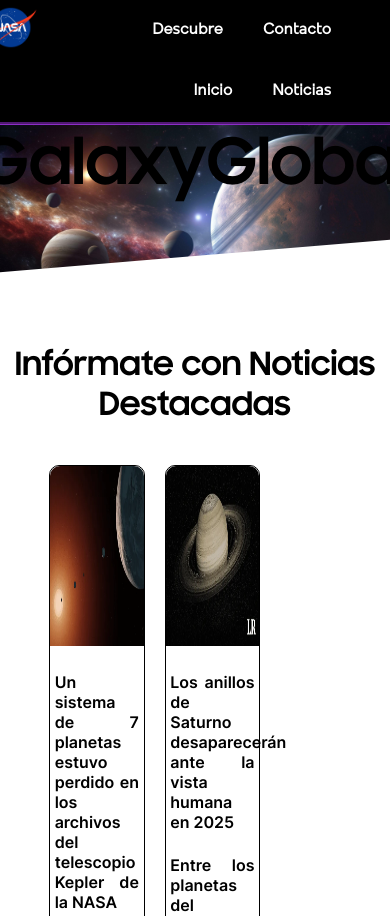
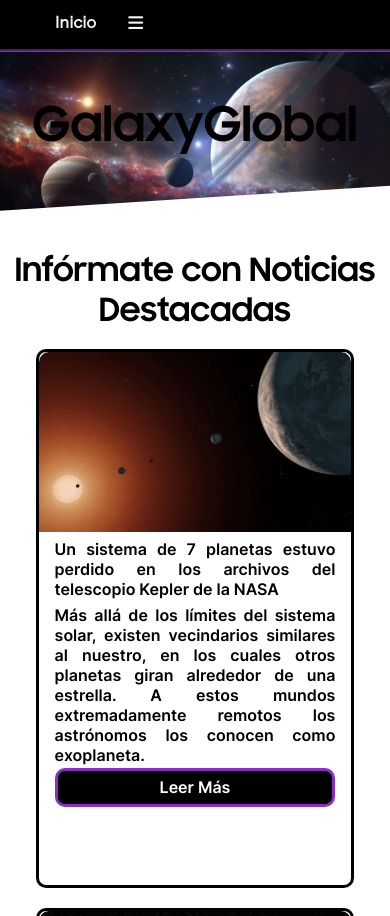
Before and after one commit to SantiiMorales/GalaxyGlobal, a plain HTML site: page main.html in a window 390 px wide. Shown: the top 916 px of the page. Drawn offline with Linux system fonts and the light colour scheme.

Commit message:
#2 commit, implementacion de media queries para que sea responsive

```diff
--- a/Js/index.js
+++ b/Js/index.js
@@ -21,3 +21,12 @@
     distance:'-80px',
     delay: 800
 })
+
+function myFunction() {
+    var x = document.getElementById("myTopnav");
+    if (x.className === "topnav") {
+      x.className += " responsive";
+    } else {
+      x.className = "topnav";
+    }
+  }
--- a/css/main.css
+++ b/css/main.css
@@ -11,11 +11,14 @@
 	src: url(/Fuentes/Inter-SemiBold.ttf);
 }
 
-
+*{
+	padding: 0;
+	margin: 0;
+}
 
 body{
 	scroll-behavior: smooth;
-    margin: 0;
+
 	color:#000 ;
 }
 
@@ -35,6 +38,7 @@
     padding-left: 10%;
     padding-right: 10%;
     font-weight: bold;
+	position: static;
 }
 
 .flotador-izquierdo{
@@ -42,12 +46,16 @@
 	position: relative;
 	z-index: 1;
 	font-family: 'personal';
+	display: flex;
+    align-items: center;
 }
 
 .flotador-derecho{
     float: right;
 	position: relative;
 	z-index: 1;
+	display: flex;
+    align-items: center;
 }
 
 .TituloImg{
@@ -55,69 +63,55 @@
 	text-align: center;
 	color: white;
 	clip-path: polygon(0 0, 100% 0, 100% 74%, 0 84%);
-
+	width: 100%;
 }
 .Titulo{
 	position: absolute;
-	margin: auto;
 	top: 50%;
 	left: 50%;
-	position: absolute;
 	transform: translate(-50%, -50%);
-	font-size: 32px;
+	font-size: 3.1em;
 	font-weight: bold;
 	color: #000;
 	font-family: 'Samsung';
-}
-nav ul{
-    list-style: none;
-    margin: 0;
+	display: flex;
+	padding: 1% 5%;
+	text-align: center;
+	justify-content: center;
 }
 
-nav ul a{
-    text-decoration: none;
-    color: white;
-}
-nav li{
-    padding: 21px 20px 21px;
-	border-radius: 10px;
-	&:before {
-        content: '';
-        position: absolute;
-        top: 0;
-        left: 0;
-        width: 100%;
-        height: 100%;
-        border-bottom: 2px solid  #8C2DC6;
-        transform: scaleY(2);
-        opacity: 0;
-        transition: .5s;
-      }
-      &:after {
-        content: '';
-        position: absolute;
-        top: 2px;
-        left: 0;
-        width: 100%;
-        height: 100%;
-        background-color:  #8C2DC6;
-        transform: scale(0);
-        opacity: 0;
-        transition: .3s;
-        z-index: -1;
-      }
-      &:hover {
-        color: #fff;
-        &:before {
-          transform: scaleY(1);
-          opacity: 1;
-        }
-        &:after {
-          transform: scaleY(1);
-          opacity: 1;
-        }
-	}
-}
+.topnav {
+	background-color: #000000;
+	overflow: hidden;
+	position: static;
+  }
+
+  /* Style the links inside the navigation bar */
+  .topnav a {
+	float: left;
+	display: block;
+	color: #f2f2f2;
+	text-align: center;
+	padding: 14px 16px;
+	text-decoration: none;
+	font-size: 17px;
+	position: static;
+  }
+
+  /* Change the color of links on hover */
+  .topnav a:hover {
+	background-color: #8C2DC6;
+	color: black;
+  }
+
+  /* Add an active class to highlight the current page */
+
+
+  /* Hide the link that should open and close the topnav on small screens */
+  .topnav .icon {
+	display: none;
+  }
+
 
 
 
@@ -142,7 +136,7 @@
 .noticia-individual{
 	width: 30%;
 	height: 530px;
-	border: 1px solid black;
+	border: 3px solid black;
 	border-radius: 10px;
 	margin: 10px;
 	text-align: justify;
@@ -397,3 +391,113 @@
 	color: white;
 	font-family: 'Inter';
 }
+
+@media (max-width: 768px) {
+    nav ul {
+        flex-direction: column;
+    }
+
+	.Titulo {
+		font-size: 2em; /* Tamaño de fuente más pequeño */
+		width: auto; /* Ancho automático para adaptarse al contenedor */
+		padding: 1% 2%; /* Padding ajustado */
+    }
+
+    header .flotador-izquierdo, header .flotador-derecho {
+        flex-direction: column;
+    }
+
+    header .flotador-izquierdo {
+        margin-bottom: 10px;
+    }
+
+    .seccion-noticias {
+        display: flex;
+        flex-direction: column;
+        align-items: center;
+    }
+
+    .noticia-individual {
+        width: 80%;
+        margin-bottom: 20px;
+    }
+}
+
+/* Para pantallas pequeñas (móviles) */
+@media (max-width: 480px) {
+    header .flotador-izquierdo, header .flotador-derecho {
+        align-items: flex-start;
+        text-align: justify;
+    }
+
+
+
+	.Titulo {
+		font-size: 1.5em; /* Tamaño de fuente ajustado */
+		padding: 1% 6%; /* Padding ajustado */
+		width: 100%;
+		max-width: 480px;
+    }
+
+    .seccion-noticias {
+        flex-direction: column;
+    }
+
+    .noticia-individual {
+        width: 100%;
+        margin-bottom: 10px;
+    }
+
+    .contenedor-contacto {
+        height: auto; /* Altura automática para adaptarse al contenido */
+        padding: 20px; /* Padding para no tocar los bordes de la pantalla */
+    }
+
+    .form-content {
+        width: 100%; /* Ancho completo para aprovechar el espacio */
+        padding: 40px 20px; /* Padding reducido */
+        border-radius: 15px; /* Radio de borde reducido */
+    }
+
+    .form-content h1 {
+        font-size: 24px; /* Tamaño de fuente reducido */
+        margin-bottom: 40px; /* Espacio inferior reducido */
+    }
+
+    .input-field {
+        margin: 10px 0; /* Espacio entre campos reducido */
+    }
+
+    .input-group {
+        height: auto; /* Altura automática para adaptarse al contenido */
+    }
+
+    .btn-field button {
+        flex-basis: auto; /* Base flexible para ajustarse al contenedor */
+        width: 100%; /* Ancho completo para aprovechar el espacio */
+        margin-bottom: 10px; /* Espacio inferior para separar del siguiente elemento */
+    }
+}
+
+@media screen and (max-width: 600px) {
+	.topnav a:not(:first-child) {display: none;}
+	.topnav a.icon {
+	  float: right;
+	  display: block;
+	}
+  }
+
+  /* The "responsive" class is added to the topnav with JavaScript when the user clicks on the icon. This class makes the topnav look good on small screens (display the links vertically instead of horizontally) */
+  @media screen and (max-width: 600px) {
+	.topnav.responsive {position: relative;}
+	.topnav.responsive a.icon {
+	  position: absolute;
+	  right: 0;
+	  top: 0;
+	}
+	.topnav.responsive a {
+	  float: none;
+	  display: block;
+	  text-align: left;
+	}
+  }
--- a/main.html
+++ b/main.html
@@ -3,31 +3,28 @@
 <head>
     <meta charset="UTF-8">
     <meta name="viewport" content="width=device-width, initial-scale=1.0">
-    <link rel="stylesheet" href="/css/main.css">
+    <link rel="stylesheet" href="./css/main.css">
 	<link rel="stylesheet" href="https://cdnjs.cloudflare.com/ajax/libs/font-awesome/6.5.2/css/all.min.css" integrity="sha512-SnH5WK+bZxgPHs44uWIX+LLJAJ9/2PkPKZ5QiAj6Ta86w+fsb2TkcmfRyVX3pBnMFcV7oQPJkl9QevSCWr3W6A==" crossorigin="anonymous" referrerpolicy="no-referrer" />
 	<script src="/Js/scrollreveal.js"></script>
     <title>GalaxyGlobal</title>
 </head>
 <body>
     <header class="flotador-izquierdo">
-        <div class="flotador-izquierdo">
-            <a href=""http://localhost/html-y-css/clase5/05.- Menú del Sitio Web.html"">
-            <img src="/img/logo_2.png" class="logo"></a>
-        </div>
-        <div class="flotador-derecho">
-            <nav>
-                <ul>
-                    <a href="#contacto" class="flotador-derecho"><li>Contacto</li></a>
-					<a href="#descubre" class="flotador-derecho"><li>Descubre</li></a>
-					<a href="#noticias" class="flotador-derecho"><li>Noticias</li></a>
-					<a href="#inicio" class="flotador-derecho"><li>Inicio</li></a>
-                </ul>
-            </nav>
-        </div>
+        <div class="topnav" id="myTopnav">
+			<a href="#inicio" class="active">Inicio</a>
+			<a href="#contacto">Contacto</a>
+			<a href="#descubre">Descubre</a>
+			<a href="#noticias">Noticias</a>
+			<a href="javascript:void(0);" class="icon" onclick="myFunction()">
+			  <i class="fa fa-bars"></i>
+			</a>
+		  </div>
     </header>
 	<div class="TituloImg">
-        <img src="/img/banner_1.jpg" width="100%" >
-		<div class="Titulo"><h1>GalaxyGlobal</h1></div>
+        <img src="./img/banner_1.jpg" width="100%" >
+		<div class="Titulo">
+			<h1>GalaxyGlobal</h1>
+		</div>
 	</div>
 
 
@@ -38,37 +35,37 @@
 		</div>
 		<div class="seccion-noticias">
 			<div class="noticia-individual">
-				<img src="/noticias/1.png" class="imagen-noticia">
+				<img src="./noticias/1.png" class="imagen-noticia">
 				<h4 class="titulo-noticia">Un sistema de 7 planetas estuvo perdido en los archivos del telescopio Kepler de la NASA</h4>
 				<p class="resumen-noticia">Más allá de los límites del sistema solar, existen vecindarios similares al nuestro, en los cuales otros planetas giran alrededor de una estrella. A estos mundos extremadamente remotos los astrónomos los conocen como exoplaneta.</p>
 				<a href="https://larepublica.pe/ciencia/2023/11/07/kepler385-el-sistema-de-7-planetas-que-estuvo-perdido-en-los-archivos-del-telescopio-kepler-de-la-nasa-304647" class="boton-noticia">Leer Más</a>
 			</div>
 			<div class="noticia-individual">
-				<img src="/noticias/2.png" class="imagen-noticia">
+				<img src="./noticias/2.png" class="imagen-noticia">
 				<h4 class="titulo-noticia">Los anillos de Saturno desaparecerán ante la vista humana en 2025</h4>
 				<p class="resumen-noticia">Entre los planetas del sistema solar, Saturno resalta por sus anillos. Si bien es posible olvidar su ubicación o su tamaño, pensar en los aros que giran alrededor de este planeta es inevitable con solo leer su nombre. Sin embargo, esta famosa característica no siempre es visible.</p>
 				<a href="https://larepublica.pe/ciencia/2023/11/06/los-anillos-de-saturno-desapareceran-ante-la-vista-humana-en-2025-conoce-cuando-y-por-que-291414" class="boton-noticia">Leer Más</a>
 			</div>
 			<div class="noticia-individual">
-				<img src="/noticias/3.png" class="imagen-noticia">
+				<img src="./noticias/3.png" class="imagen-noticia">
 				<h4 class="titulo-noticia">La increíble imagen de la Tierra tomada desde el espacio durante el último eclipse solar </h4>
 				<p class="resumen-noticia">Un eclipse solar anular fue visible desde distintas partes del continente americano, el último 14 de octubre. Mientras que en Estados Unidos el evento se disfrutó en su 100 % (como un 'anillo de fuego'); en países como Perú, solo se pudo apreciar parcialmente.  </p>
 				<a href="https://larepublica.pe/ciencia/2023/10/20/la-increible-imagen-de-la-tierra-tomada-desde-el-espacio-durante-el-ultimo-eclipse-solar-nasa-935820" class="boton-noticia">Leer Más</a>
 			</div>
 			<div class="noticia-individual">
-				<img src="/noticias/4.png" class="imagen-noticia">
+				<img src="./noticias/4.png" class="imagen-noticia">
 				<h4 class="titulo-noticia">El planeta que no debería existir: iba a ser tragado por su estrella y sobrevivió</h4>
 				<p class="resumen-noticia">A una distancia de 530 años luz, un planeta permanece girando alrededor de una estrella moribunda. La escena es imposible desde la teoría porque estrellas como esta, que es una gigante roja, se expanden y engullen a cualquier objeto cercano mientras agotan su energía nuclear.</p>
 				<a href="https://larepublica.pe/ciencia/2023/10/20/el-planeta-que-no-deberia-existir-iba-a-ser-tragado-por-su-estrella-y-sobrevivio-planeta-8-ursae-minoris-b-nasa-1735160" class="boton-noticia">Leer Más</a>
 			</div>
 			<div class="noticia-individual">
-				<img src="/noticias/5.png" class="imagen-noticia">
+				<img src="./noticias/5.png" class="imagen-noticia">
 				<h4 class="titulo-noticia">Terremoto más fuerte jamás registrado en Marte tuvo su origen en el interior del planeta"</h4>
 				<p class="resumen-noticia">Investigadores han descartado la teoría de que el sismo se deba al impacto de un meteorito, después de cruzar datos obtenidos por los satélites que orbitan el planeta rojo.</p>
 				<a href="https://larepublica.pe/ciencia/2023/10/18/terremoto-mas-fuerte-jamas-registrado-en-marte-tuvo-su-origen-en-el-interior-del-planeta-588114" class="boton-noticia">Leer Más</a>
 			</div>
 			<div class="noticia-individual">
-				<img src="/noticias/6.png" class="imagen-noticia">
+				<img src="./noticias/6.png" class="imagen-noticia">
 				<h4 class="titulo-noticia">La NASA posterga su misión al asteroide Psyche por mal clima en Florida</h4>
 				<p class="resumen-noticia">La nave de la NASA realizará un viaje de 3.600 millones de kilómetros hacia este asteroide metálico, que podría ser de una composición similar al núcleo de la Tierra.</p>
 				<a href="https://larepublica.pe/ciencia/2023/10/12/la-nasa-posterga-su-mision-al-asteroide-psyche-por-mal-clima-en-florida-187008" class="boton-noticia">Leer Más</a>
@@ -79,11 +76,11 @@
     <div class="romper-float" id="descubre">
 		<div class="titulo-seccion">
 			<h1>Descubre Más</h1>
-			<a href="/Planetas.html">
+			<a href="./Planetas.html">
 				<button class="BotonPlanetas">Planetas</button>
 			</a>
-			<button class="ExoPlanetas" href="Planetas.html">Exoplanetas</button>
-			<button class="Estrellas" href="Planetas.html">Estrellas</button>
+			<button type="button" class="ExoPlanetas" href="./Planetas.html">Exoplanetas</button>
+			<button type="button" class="Estrellas" href="./Planetas.html">Estrellas</button>
 		</div>
 
 	</div>
@@ -117,9 +114,6 @@
 				<div class="btn-field">
 					<button type="submit" id="send"">Enviar Mensaje</button>
 				</div>
-
-
-
 			</form>
 		</div>
 	</div>
@@ -133,23 +127,23 @@
 			<div class="pie">
 				<figure>
 					<a href="http://127.0.0.1:5500/1.html?">
-						<img src="/img/logo_2.png" class="logo-pie">
+						<img src="./img/logo_2.png" class="logo-pie">
 					</a>
 				</figure>
 			</div>
 			<div class="pie">
 				<h3>Síguenos en Redes Sociales:</h3>
-					<a href="https://www.instagram.com/NASA/" target="_blank">
-						<img src="/Archivos/instagram.svg" class="redes-sociales">
+					<a href="https://www.instagram.com/NASA/" target="_blank" rel="noopener">
+						<img src="./Archivos/instagram.svg" class="redes-sociales">
 					</a>
-					<a href="https://www.facebook.com/NASA/?locale=es_LA" target="_blank">
-						<img src="/Archivos/facebook.svg" class="redes-sociales">
+					<a href="https://www.facebook.com/NASA/?locale=es_LA" target="_blank"rel="noopener">
+						<img src="./Archivos/facebook.svg" class="redes-sociales">
 					</a>
-					<a href="https://twitter.com/NASA" target="_blank">
-						<img src="/Archivos/twitter.svg" class="redes-sociales">
+					<a href="https://twitter.com/NASA" target="_blank"rel="noopener">
+						<img src="./Archivos/twitter.svg" class="redes-sociales">
 					</a>
-					<a href="https://www.youtube.com/nasa" target="_blank">
-						<img src="/Archivos/youtube.svg" class="redes-sociales">
+					<a href="https://www.youtube.com/nasa" target="_blank"rel="noopener">
+						<img src="./Archivos/youtube.svg" class="redes-sociales">
 					</a>
 
 			</div>
```
